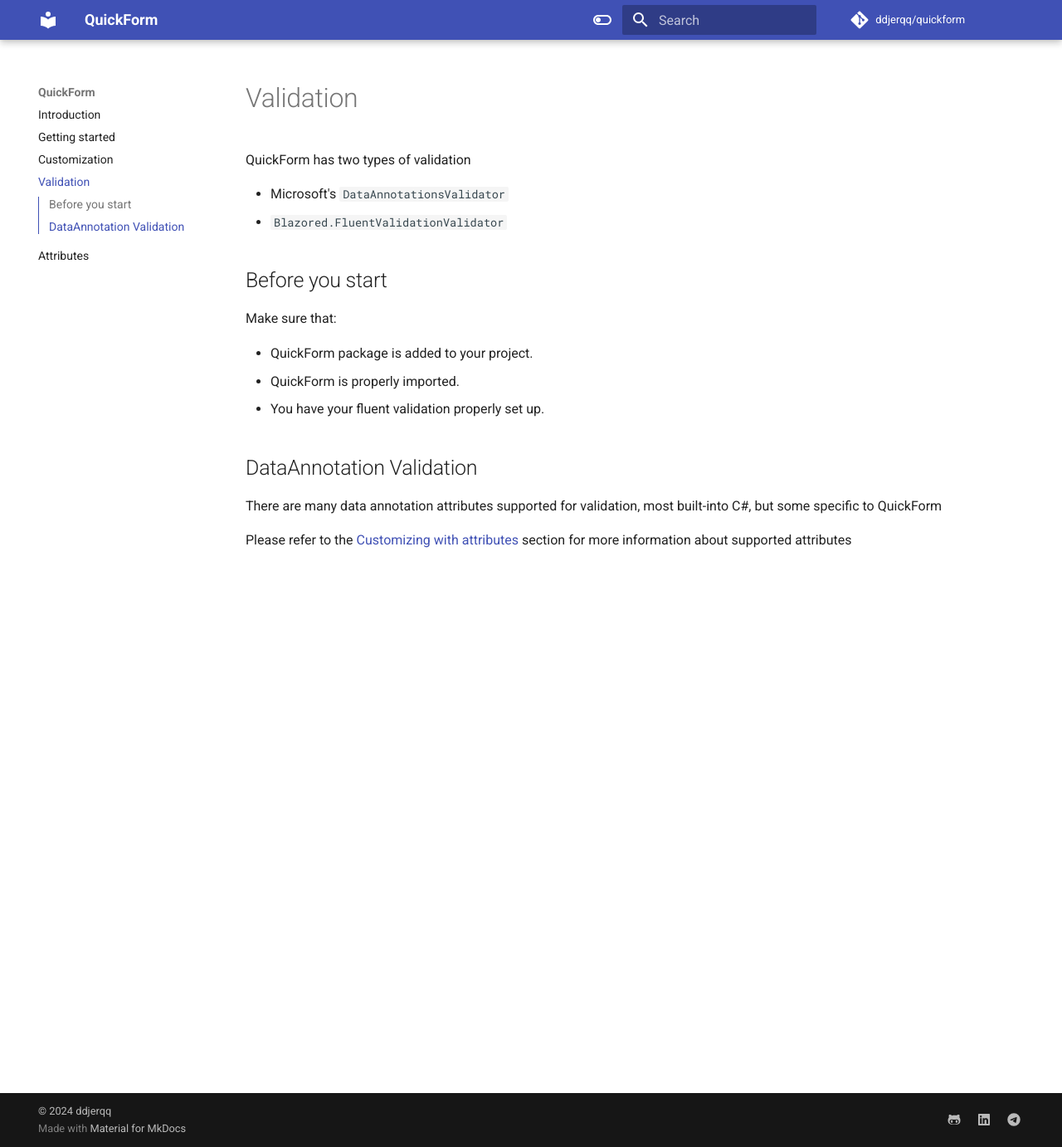
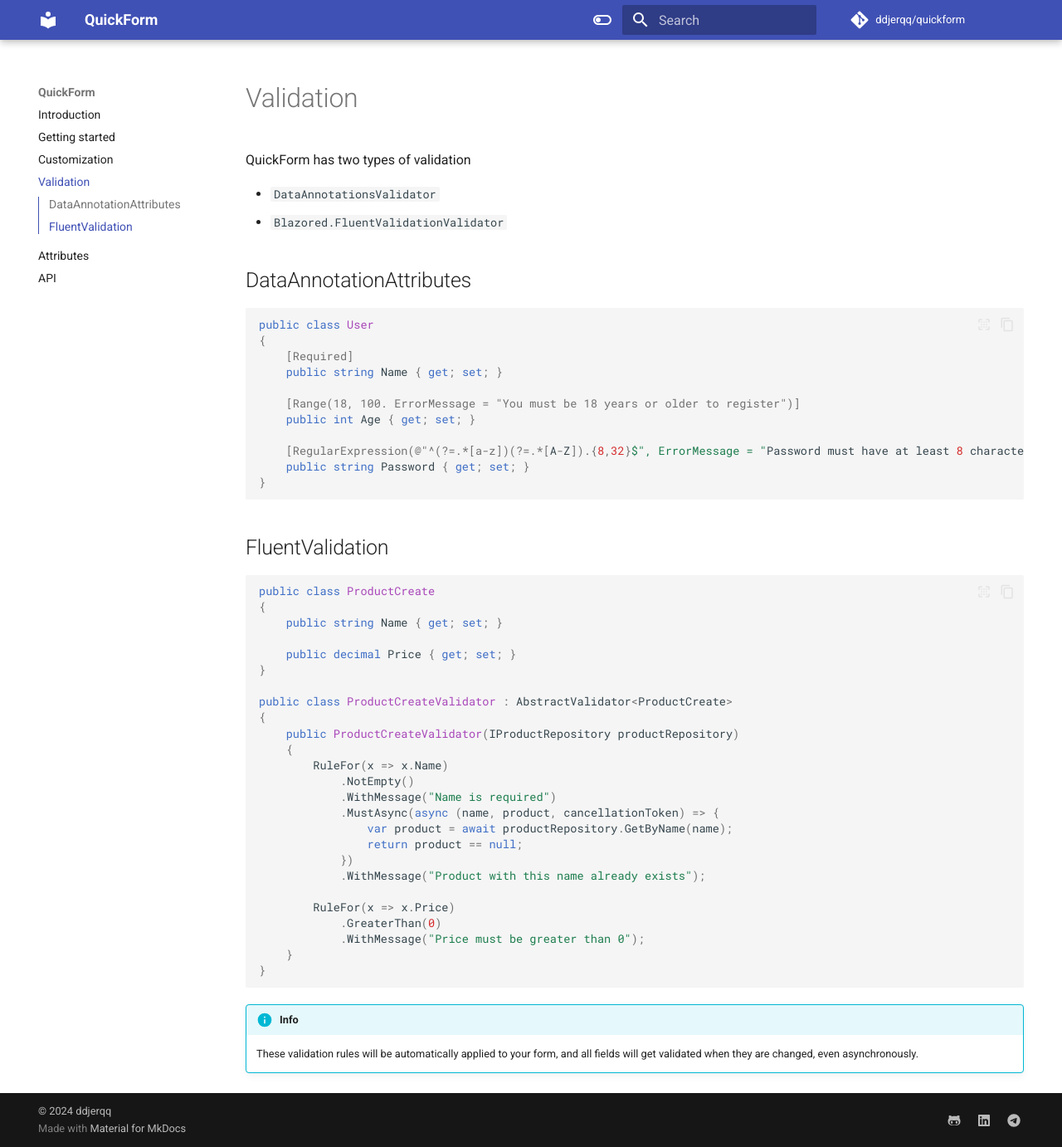
Before and after one commit to ddjerqq/quickform, an MkDocs documentation site: the page built from docs/validation.md, in a window 1280 px wide and 1382 px high. Shown: the whole window at 83% size. Built offline with MkDocs 1.6.1 and Material for MkDocs 9.7.7, drawn with Linux system fonts in a browser that asks for light colours; comment, search, counter and statistics services are not loaded.

Commit message:
added validation section to docs

````diff
--- a/docs/validation.md
+++ b/docs/validation.md
@@ -2,21 +2,57 @@
 
 QuickForm has two types of validation
 
-- Microsoft's `DataAnnotationsValidator`
+- `DataAnnotationsValidator`
 - `Blazored.FluentValidationValidator`
 
-## Before you start
+## DataAnnotationAttributes
 
-Make sure that:
+```csharp
+public class User
+{
+    [Required]
+    public string Name { get; set; }
 
-- QuickForm package is added to your project.
-- QuickForm is properly imported.
-- You have your fluent validation properly set up.
+    [Range(18, 100. ErrorMessage = "You must be 18 years or older to register")]
+    public int Age { get; set; }
 
-## DataAnnotation Validation
+    [RegularExpression(@"^(?=.*[a-z])(?=.*[A-Z]).{8,32}$", ErrorMessage = "Password must have at least 8 characters, one uppercase letter, one lowercase letter...")]
+    public string Password { get; set; }
+}
+```
 
-There are many data annotation attributes supported for validation,
-most built-into C#, but some specific to QuickForm
+## FluentValidation
 
-Please refer to the [Customizing with attributes](attribute-customization.md) section for more
-information about supported attributes
+```csharp
+public class ProductCreate
+{
+    public string Name { get; set; }
+
+    public decimal Price { get; set; }
+}
+
+public class ProductCreateValidator : AbstractValidator<ProductCreate>
+{
+    public ProductCreateValidator(IProductRepository productRepository)
+    {
+        RuleFor(x => x.Name)
+            .NotEmpty()
+            .WithMessage("Name is required")
+            .MustAsync(async (name, product, cancellationToken) => {
+                var product = await productRepository.GetByName(name);
+                return product == null;
+            })
+            .WithMessage("Product with this name already exists");
+
+        RuleFor(x => x.Price)
+            .GreaterThan(0)
+            .WithMessage("Price must be greater than 0");
+    }
+}
+```
+
+
+!!! info
+
+    These validation rules will be automatically applied to your form,
+    and all fields will get validated when they are changed, even asynchronously.
--- a/mkdocs.yml
+++ b/mkdocs.yml
@@ -14,6 +14,7 @@
   - Customization: customization.md
   - Validation: validation.md
   - Attributes: attributes.md
+  - API: api.md
 
 theme:
   name: material
````
Also changed, not shown: docs/api.md (added).
